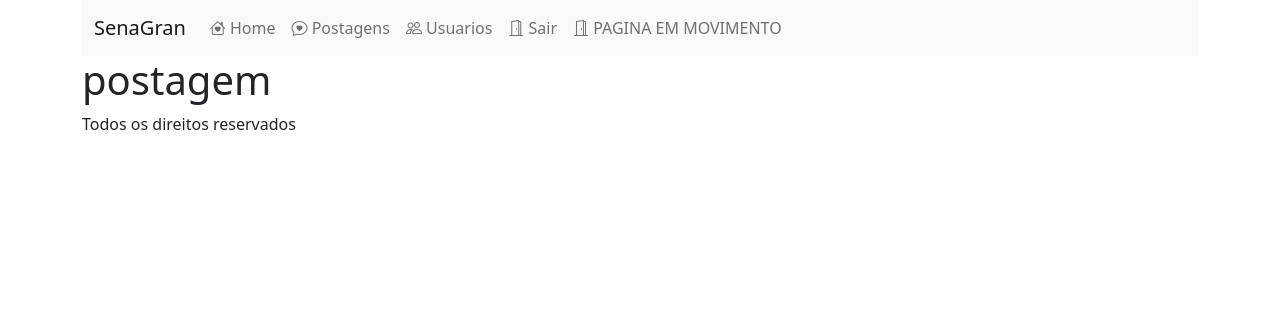
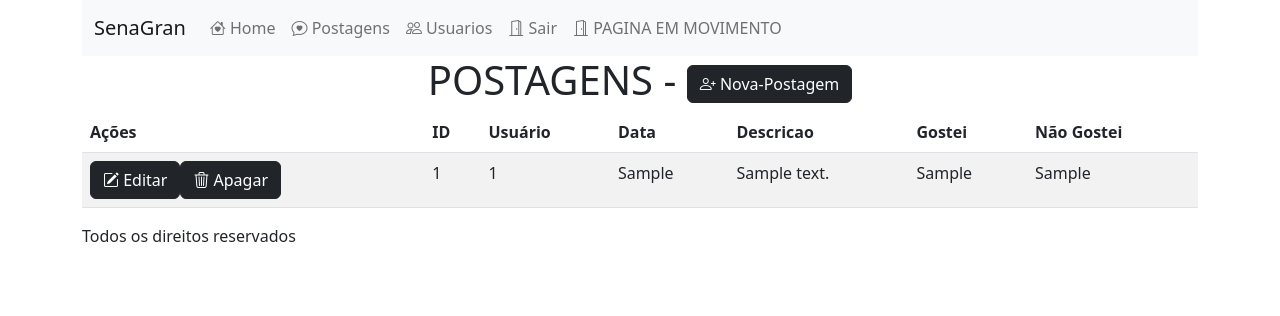
Before and after one commit to Castel4n1/PHPBRUTOSENAGRAN, a PHP site: page /PHPBRUTOSENAGRAN/postagem.php in a window 1280 px wide. Shown: the top 316 px of the page. Run offline with PHP 8.4, Linux system fonts and the light colour scheme; tables that the repository leaves empty or names only in its code hold one stand-in row (values such as "Sample post"); some libraries are stand-ins or nearby versions.

Commit message:
Finalizado Metodos postagem

```diff
--- a/class/Postagem.php
+++ b/class/Postagem.php
@@ -1,5 +1,5 @@
-<?
-class postagem {
+<?php
+class Postagem {
     public $pdo;
 
     public function __construct()
--- a/inc/classes.php
+++ b/inc/classes.php
@@ -2,6 +2,7 @@
 require_once('class/constantes.php');
 require_once('class/Conexao.php');
 require_once('class/Usuario.php');
+require_once('class/Postagem.php');
 
 
 ?>
--- a/postagem.php
+++ b/postagem.php
@@ -1,5 +1,20 @@
 <?php
     require_once('inc/classes.php');
+
+    $Postagem = new Postagem();
+    /*
+    echo '<pre>';
+    print_r($postagem->listar());
+    echo '</pre>';
+    */
+
+    #CADASTRAR postagem
+    $dados = [
+        'nome' => 'JOSE DA ALVES',
+        'email' => 'jos1e1@teste.teste',
+        'senha' => '1234'
+        ];
+    //echo $postagem->cadastrar($dados);
 ?>
 
 <!DOCTYPE html>
@@ -31,7 +46,72 @@
 
         <!-- CONTEUDO -->
         <div>
-            <h1>postagem</h1>
+            <h1 class="text-center">POSTAGENS
+                -
+                <a class="btn btn-dark" href="<?php echo URL;?>/postagem-cadastrar.php">
+                <i class="bi bi-person-plus"></i>
+
+                    Nova-Postagem
+                </a>
+            </h1>
+
+            <table class="table table-striped">
+                <thead>
+                    <tr>
+                        <th>Ações</th>
+                        <th>ID</th>
+                        <th>Usuário</th>
+                        <th>Data</th>
+                        <th>Descricao</th>
+                        <th>Gostei</th>
+                        <th>Não Gostei</th>
+                    </tr>
+                </thead>
+                <tbody>
+                    <?php
+                        $postagens = $Postagem->listar();
+                        foreach ($postagens as $postagem)
+                            {
+                    ?>
+                    <tr>
+                        <td>
+                            <a href="<?php echo URL?>/postagem_atualizar.php?id=<?php echo $postagem->id_postagem?>"
+                            class="btn btn-dark"
+                            ><i class="bi bi-pencil-square"></i>
+                            Editar
+
+                            <a href="<?php echo URL?>/postagem_deletar.php?id=<?php echo $postagem->id_postagem?>"
+                            class="btn btn-dark">
+                            <i class="bi bi-trash3"></i>
+                            Apagar
+
+
+                        </a>
+                        </td>
+                        <td>
+                            <?php echo $postagem->id_postagem; ?>
+                        </td>
+                        <td>
+                            <?php echo $postagem->id_usuario; ?>
+                        </td>
+                        <td>
+                            <?php echo $postagem->dt; ?>
+                        </td>
+                        <td>
+                            <?php echo nl2br($postagem->descricao); ?>
+                        </td>
+                        <td>
+                            <?php echo $postagem->gostei; ?>
+                        </td>
+                        <td>
+                            <?php echo $postagem->naogostei; ?>
+                        </td>
+                    </tr>
+                    <?php
+                            }#FECHA FOREACH
+                    ?>
+                </tbody>
+            </table>
         </div>
         <!-- /CONTEUDO -->
 
```
